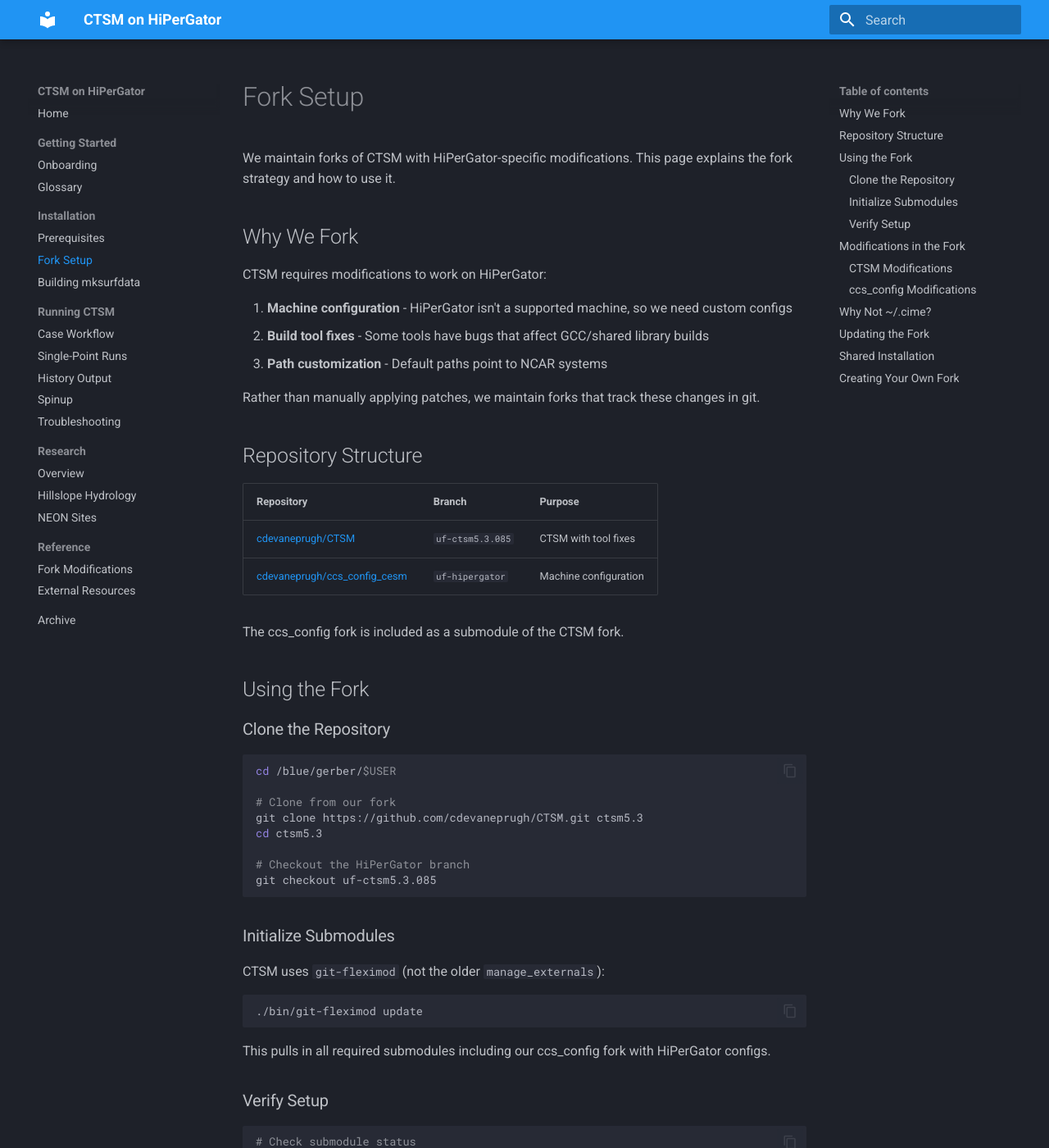
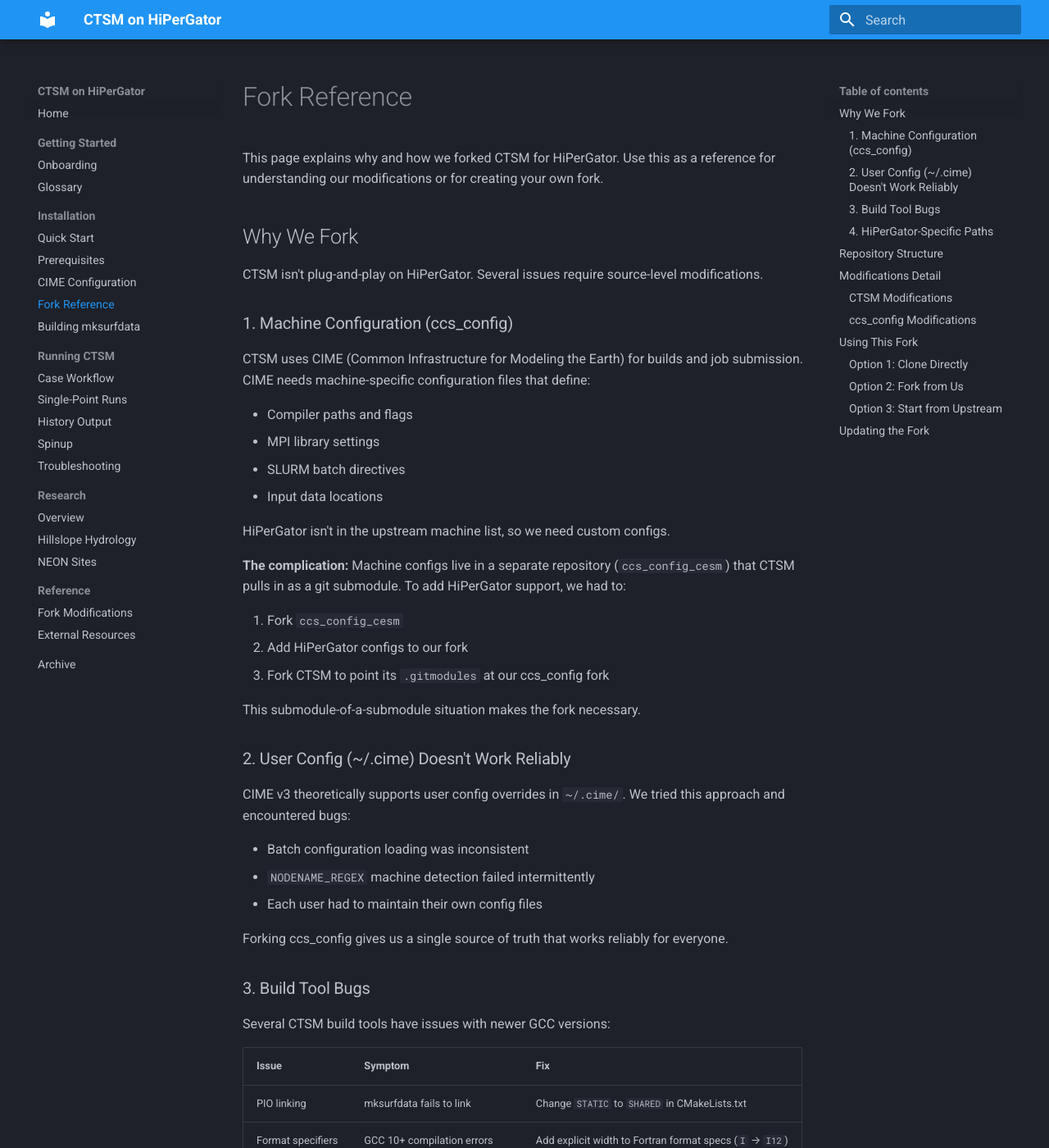
Before and after one commit to cdevaneprugh/hpg-esm-docs, an MkDocs documentation site: the page built from docs/installation/fork-setup.md, in a window 1280 px wide and 1400 px high. Shown: the whole window at 82% size. Built offline with MkDocs 1.6.1 and Material for MkDocs 9.7.7, drawn with Linux system fonts in a browser that asks for light colours; some of the changed text lies outside the part shown.

Commit message:
Overhaul documentation for broader HiPerGator audience
Major changes:
- Shift tone from Gerber group docs to community resource
- Add Quick Start page for clean installation walkthrough
- Add CIME Configuration page explaining HiPerGator config
- Expand Fork Reference with detailed "why we fork" explanation
- Generalize all paths with <group> placeholders
- Reframe environment variables as recommendations
- Add input data size warning
- Add version notice for CTSM 5.3.085

New files:
- docs/installation/quickstart.md
- docs/installation/cime-config.md
- DOCUMENTATION_TODO.md

Co-Authored-By: Claude Opus 4.5 <noreply@anthropic.com>

````diff
--- a/docs/installation/fork-setup.md
+++ b/docs/installation/fork-setup.md
@@ -1,16 +1,55 @@
-# Fork Setup
+# Fork Reference
 
-We maintain forks of CTSM with HiPerGator-specific modifications. This page explains the fork strategy and how to use it.
+This page explains why and how we forked CTSM for HiPerGator. Use this as a reference for understanding our modifications or for creating your own fork.
 
 ## Why We Fork
 
-CTSM requires modifications to work on HiPerGator:
+CTSM isn't plug-and-play on HiPerGator. Several issues require source-level modifications.
 
-1. **Machine configuration** - HiPerGator isn't a supported machine, so we need custom configs
-2. **Build tool fixes** - Some tools have bugs that affect GCC/shared library builds
-3. **Path customization** - Default paths point to NCAR systems
+### 1. Machine Configuration (ccs_config)
 
-Rather than manually applying patches, we maintain forks that track these changes in git.
+CTSM uses CIME (Common Infrastructure for Modeling the Earth) for builds and job submission. CIME needs machine-specific configuration files that define:
+
+- Compiler paths and flags
+- MPI library settings
+- SLURM batch directives
+- Input data locations
+
+HiPerGator isn't in the upstream machine list, so we need custom configs.
+
+**The complication:** Machine configs live in a separate repository (`ccs_config_cesm`) that CTSM pulls in as a git submodule. To add HiPerGator support, we had to:
+
+1. Fork `ccs_config_cesm`
+2. Add HiPerGator configs to our fork
+3. Fork CTSM to point its `.gitmodules` at our ccs_config fork
+
+This submodule-of-a-submodule situation makes the fork necessary.
+
+### 2. User Config (~/.cime) Doesn't Work Reliably
+
+CIME v3 theoretically supports user config overrides in `~/.cime/`. We tried this approach and encountered bugs:
+
+- Batch configuration loading was inconsistent
+- `NODENAME_REGEX` machine detection failed intermittently
+- Each user had to maintain their own config files
+
+Forking ccs_config gives us a single source of truth that works reliably for everyone.
+
+### 3. Build Tool Bugs
+
+Several CTSM build tools have issues with newer GCC versions:
+
+| Issue | Symptom | Fix |
+|-------|---------|-----|
+| PIO linking | mksurfdata fails to link | Change `STATIC` to `SHARED` in CMakeLists.txt |
+| Format specifiers | GCC 10+ compilation errors | Add explicit width to Fortran format specs (`I` → `I12`) |
+| GCC 14 flags | Compilation warnings as errors | Add `-fallow-argument-mismatch` flag |
+
+These are bugs that should be fixed upstream, but until they are, our fork includes the fixes.
+
+### 4. HiPerGator-Specific Paths
+
+Default paths in some tools point to NCAR systems. Our fork updates paths to work with HiPerGator's storage layout.
 
 ## Repository Structure
 
@@ -21,44 +60,10 @@ Rather than manually applying patches, we maintain forks that track these change
 
 The ccs_config fork is included as a submodule of the CTSM fork.
 
-## Using the Fork
+!!! note "Version Notice"
+    These forks are based on CTSM 5.3.085. Other versions may have different issues or may have fixed some of these bugs upstream.
 
-### Clone the Repository
-
-```bash
-cd /blue/gerber/$USER
-
-# Clone from our fork
-git clone https://github.com/cdevaneprugh/CTSM.git ctsm5.3
-cd ctsm5.3
-
-# Checkout the HiPerGator branch
-git checkout uf-ctsm5.3.085
-```
-
-### Initialize Submodules
-
-CTSM uses `git-fleximod` (not the older `manage_externals`):
-
-```bash
-./bin/git-fleximod update
-```
-
-This pulls in all required submodules including our ccs_config fork with HiPerGator configs.
-
-### Verify Setup
-
-```bash
-# Check submodule status
-./bin/git-fleximod status
-
-# Verify machine config exists
-ls ccs_config/machines/hipergator/
-```
-
-You should see: `config_machines.xml`, `config_batch.xml`, `gnu_hipergator.cmake`
-
-## Modifications in the Fork
+## Modifications Detail
 
 ### CTSM Modifications
 
@@ -78,25 +83,41 @@ The `machines/hipergator/` directory contains:
 - **config_batch.xml** - SLURM batch settings (no `--exclusive` flag for shared nodes)
 - **gnu_hipergator.cmake** - Compiler flags and library paths
 
-## Why Not ~/.cime?
+See [CIME Configuration](cime-config.md) for detailed explanation of these files.
 
-CIME v3 supports user config overrides in `~/.cime/`, but this approach has bugs:
+## Using This Fork
 
-- Batch config loading is inconsistent
-- NODENAME_REGEX detection issues
-- Each user must maintain their own config
+### Option 1: Clone Directly
 
-Forking ccs_config gives us a single source of truth that works reliably.
+The simplest approach - clone our fork and use it as-is. See [Quick Start](quickstart.md) for installation steps.
+
+You'll need to customize the QoS settings in the config files for your group (see [CIME Configuration](cime-config.md)).
+
+### Option 2: Fork from Us
+
+If you need additional modifications:
+
+1. Fork `cdevaneprugh/CTSM` on GitHub
+2. Clone your fork
+3. Make your modifications
+4. Update the ccs_config submodule if needed
+
+This gives you a customizable base with our fixes already applied.
+
+### Option 3: Start from Upstream
+
+If you need a different CTSM version or want full control:
+
+1. Fork `ESCOMP/CTSM` on GitHub
+2. Fork `ESMCI/ccs_config_cesm`
+3. Apply the modifications listed above
+4. Update `.gitmodules` to point to your ccs_config fork
+
+This is more work but gives you a clean slate.
 
 ## Updating the Fork
 
-When upstream releases a new version:
-
-1. Fetch upstream changes
-2. Create a new branch from the upstream tag
-3. Cherry-pick or rebase our modifications
-4. Test with a simple case
-5. Push to the fork
+When upstream releases a new CTSM version:
 
 ```bash
 # Add upstream remote (one time)
@@ -118,24 +139,5 @@ git cherry-pick <commit-hash>...
 git push -u origin uf-ctsm5.3.090
 ```
 
-## Shared Installation
-
-For the Gerber group, a shared installation exists at:
-
-```
-/blue/gerber/cdevaneprugh/ctsm5.3
-```
-
-You can use this directly without cloning your own copy. Just ensure you have the environment variables set (see [Prerequisites](prerequisites.md)).
-
-## Creating Your Own Fork
-
-If you need to make additional modifications:
-
-1. Fork `cdevaneprugh/CTSM` on GitHub
-2. Clone your fork
-3. Create a feature branch
-4. Make modifications
-5. Push to your fork
-
-For modifications that benefit everyone, consider submitting them back to the group fork.
+!!! tip "Check if fixes are still needed"
+    Before cherry-picking, check if upstream has fixed the issues. You may not need all the modifications for newer versions.
--- a/mkdocs.yml
+++ b/mkdocs.yml
@@ -32,8 +32,10 @@ nav:
     - Onboarding: onboarding.md
     - Glossary: glossary.md
   - Installation:
+    - Quick Start: installation/quickstart.md
     - Prerequisites: installation/prerequisites.md
-    - Fork Setup: installation/fork-setup.md
+    - CIME Configuration: installation/cime-config.md
+    - Fork Reference: installation/fork-setup.md
     - Building mksurfdata: installation/mksurfdata.md
   - Running CTSM:
     - Case Workflow: running-ctsm/case-workflow.md
````
Also changed, not shown: DOCUMENTATION_TODO.md (added, +60 -0 lines), docs/index.md (+9 -6 lines), docs/installation/cime-config.md (added, +213 -0 lines), docs/installation/prerequisites.md (+21 -46 lines), docs/installation/quickstart.md (added, +164 -0 lines), docs/onboarding.md (+26 -20 lines), 1 other file.
